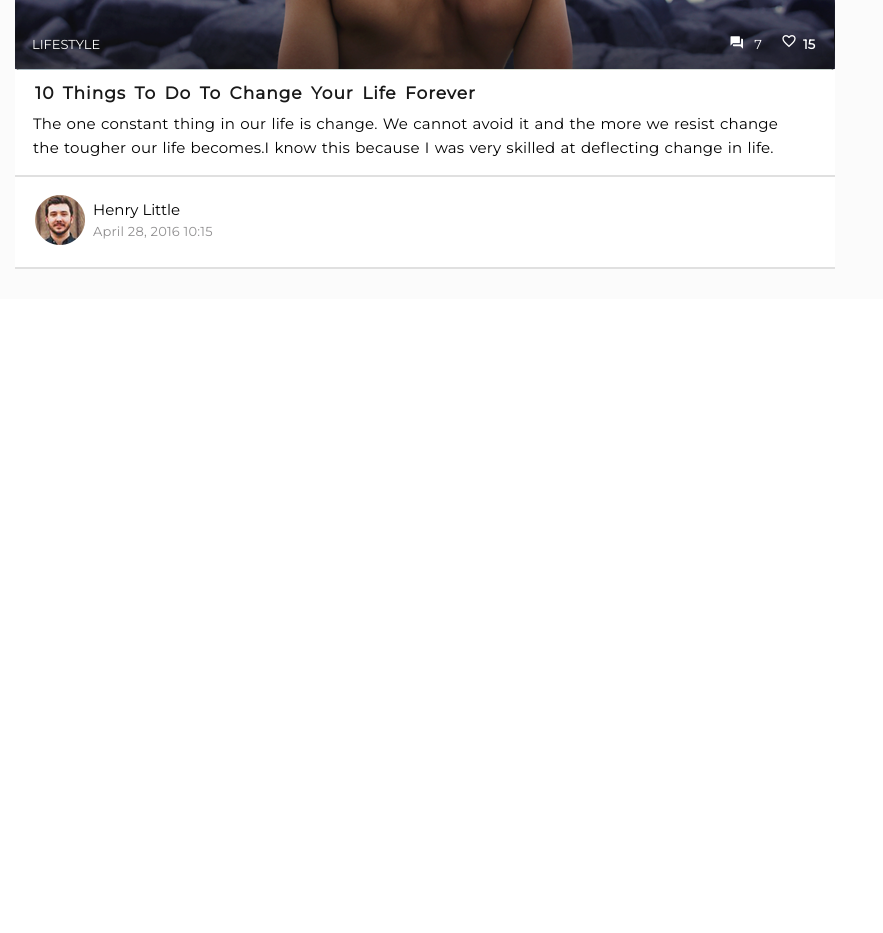
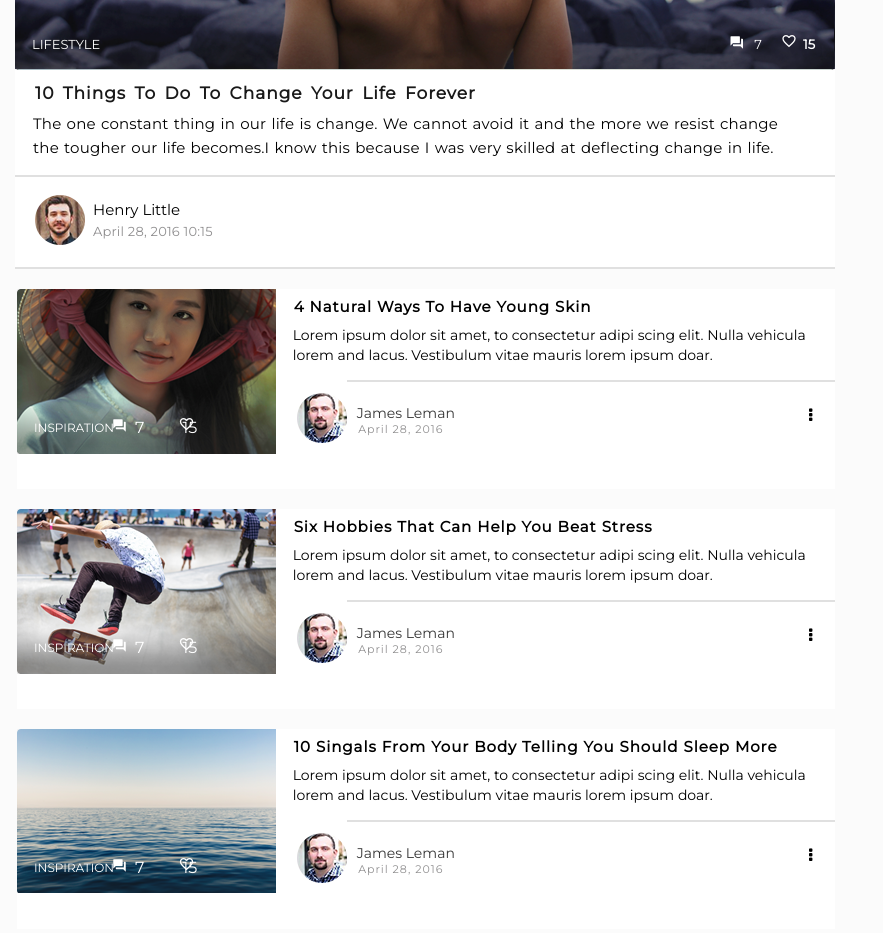
Before and after one commit to rarecode00/static-pixel-perfect, a plain HTML site: page index.html in a window 1280 px wide. Shown: the part 1284-2217 px from the top of the page, without its empty margins (0-883 px from the left). Before the commit the page ends 1584 px from the top, so only its background shows below. Drawn offline with nearby package versions, Linux system fonts and the light colour scheme.

Commit message:
body blogs updates

```diff
--- a/css/style.css
+++ b/css/style.css
@@ -757,7 +757,8 @@ body{
 
 .card2-blog-1 {
     background-image: url(/public/card2-image.png);
-    width: 396px;
+    width: 596px;
+    height: 200px;
     background-repeat: no-repeat;
 }
 
@@ -776,10 +777,8 @@ body{
 }
 
 .card2-icon-align {
-    float: right;
     display: flex;
     margin-top: 22px;
-    margin-right: 20px;
 }
 
 .comments1 {
@@ -793,39 +792,37 @@ body{
     display: flex;
 }
 
+
 .card2-boldheading-container {
     color: black;
     font-size: 15px;
     letter-spacing: 1px;
-    padding-top: 10px;
+    padding-top: 8px;
     font-weight: 900;
-    margin-left: 19px;
+    margin-left: -53px;
 }
 
 .card2-description-container {
-    margin-left: 17px;
+    margin-left: -54px;
     margin-top: 9px;
-    margin-bottom: 12px;
-    line-height: 22px;
-    letter-spacing: 1px;
-    margin-right: 30px;
-    word-spacing: 1px;
-    font-size: 15px;
+    margin-bottom: 15px;
+    line-height: 20px;
+    font-size: 14px;
 }
 
 .card2-author-details {
     display: flex;
-    margin-left: 20px;
+    margin-left: -50px;
     margin-top: 11px;
 }
 
 .card2-authordate {
     display: inline;
+    margin-top: 10px;
 }
 
 .card2-authordate span:nth-child(2) {
     font-size: 11px;
-    margin-top: 9;
     color: #908f90;
     display: flex;
     letter-spacing: 1px;
@@ -837,8 +834,7 @@ body{
     color: #373737;
     font-weight: 500;
     font-size: 14px;
-    margin-top: 5px;
-    margin-bottom: 8px;
+    /* margin-bottom: 8px; */
 }
 
 .dot-container {
@@ -856,11 +852,17 @@ body{
     margin-left: 2px;
 }
 
+.card3-blog-1 {
+    background-image: url(/public/card3-image.png);
+    width: 596px;
+    height: 200px;
+    background-repeat: no-repeat;
+}
 
-.card3-image {
-
-    background-image: url(/public/card3-image.png);
-    width: 396px;
+.card4-blog-1 {
+    background-image: url(/public/card4-image.png);
+    width: 596px;
+    height: 200px;
     background-repeat: no-repeat;
 }
 
--- a/index.html
+++ b/index.html
@@ -151,6 +151,7 @@
 
   <div class="body-container">
       <div class="body-left-container">
+        <!-- Start First BLOG -->
         <div class="card1">
           <div class="image1">
             <div class="image-10things">
@@ -192,8 +193,11 @@
           </div>
           <div class="divider"></div>
         </div>
-        </div>
-        <!-- <div class="card2">
+
+        <!-- End First Blog -->
+
+        <!-- Start Second BLog -->
+        <div class="card2">
           <div class="card2-blog-1">
             <div class="card2-image-txt">
               <div class="card2-txt1">INSPIRATION</div>
@@ -211,50 +215,87 @@
           </div>
           <div class="card2-caption-details2">
             <div class="card2-boldheading-container">4 Natural Ways To Have Young Skin</div>
-            <div class="card2-description-container">Lorem ipsum dolor sit amet consectetur adipisicing elit. Totam quidem porroreiciendis beata </div>
+            <div class="card2-description-container">Lorem ipsum dolor sit amet, to consectetur  adipi scing elit. Nulla vehicula lorem and lacus. Vestibulum vitae mauris lorem ipsum doar.</div>
             <div class="divider"></div>
             <div class="card2-author-details">
-              <div> <img src='/public/bolg2-user.png'></div>
+              <div><img src='/public/bolg2-user.png'></div>
               <div class="card2-authordate">
-                <div class="card2-author-container">James Leman</div>
-                <div class="card2-date-container">April 28, 2016</div>
+                <span>James Leman</span>
+                <span>April 28, 2016</span>
               </div>
               <div> <i class="fa fa-ellipsis-v dot-container" aria-hidden="true"></i></div>
             </div>
             <div class="card-divider"></div>
           </div>
-      </div>
-      <div class="card2">
-        <div class="card2-blog-1">
-          <div class="card2-image-txt">
-            <div class="card2-txt1">INSPIRATION</div>
-            <div class=" card2-icon-align">
-              <div class="comments1">
-                <div> <i class="material-icons comment-image">forum</i></div>
-                <span>7</span>
-              </div>
-              <div class="likes1">
-                <div> <i class="material-icons-outlined like-image">favorite_border</i></div>
-                <span> 15 </span>
+        </div>
+        <!-- End of Second Blog -->
+        <!-- Start of Thrid Blog -->
+        <div class="card2">
+          <div class="card3-blog-1">
+            <div class="card2-image-txt">
+              <div class="card2-txt1">INSPIRATION</div>
+              <div class=" card2-icon-align">
+                <div class="comments1">
+                  <div> <i class="material-icons comment-image">forum</i></div>
+                  <span>7</span>
+                </div>
+                <div class="likes1">
+                  <div> <i class="material-icons-outlined like-image">favorite_border</i></div>
+                  <span> 15 </span>
+                </div>
               </div>
             </div>
           </div>
+          <div class="card2-caption-details2">
+            <div class="card2-boldheading-container">Six Hobbies That Can Help You Beat Stress</div>
+            <div class="card2-description-container">Lorem ipsum dolor sit amet, to consectetur  adipi scing elit. Nulla vehicula lorem and lacus. Vestibulum vitae mauris lorem ipsum doar.</div>
+            <div class="divider"></div>
+            <div class="card2-author-details">
+              <div><img src='/public/bolg2-user.png'></div>
+              <div class="card2-authordate">
+                <span>James Leman</span>
+                <span>April 28, 2016</span>
+              </div>
+              <div> <i class="fa fa-ellipsis-v dot-container" aria-hidden="true"></i></div>
+            </div>
+            <div class="card-divider"></div>
+          </div>
         </div>
-        <div class="card2-caption-details2">
-          <div class="card2-boldheading-container">4 Natural Ways To Have Young Skin</div>
-          <div class="card2-description-container">Lorem ipsum dolor sit amet consectetur adipisicing elit. Totam quidem porroreiciendis beata </div>
-          <div class="divider"></div>
-          <div class="card2-author-details">
-            <div> <img src='/public/bolg2-user.png'></div>
-            <div class="card2-authordate">
-              <div class="card2-author-container">James Leman</div>
-              <div class="card2-date-container">April 28, 2016</div>
+        <!-- End of Thrid Blog -->
+        <!-- Start of Fourth Blog -->
+        <div class="card2">
+          <div class="card4-blog-1">
+            <div class="card2-image-txt">
+              <div class="card2-txt1">INSPIRATION</div>
+              <div class=" card2-icon-align">
+                <div class="comments1">
+                  <div> <i class="material-icons comment-image">forum</i></div>
+                  <span>7</span>
+                </div>
+                <div class="likes1">
+                  <div> <i class="material-icons-outlined like-image">favorite_border</i></div>
+                  <span> 15 </span>
+                </div>
+              </div>
             </div>
-            <div> <i class="fa fa-ellipsis-v dot-container" aria-hidden="true"></i></div>
           </div>
-          <div class="card-divider"></div>
+          <div class="card2-caption-details2">
+            <div class="card2-boldheading-container">10 Singals From Your Body Telling You Should Sleep More</div>
+            <div class="card2-description-container">Lorem ipsum dolor sit amet, to consectetur  adipi scing elit. Nulla vehicula lorem and lacus. Vestibulum vitae mauris lorem ipsum doar.</div>
+            <div class="divider"></div>
+            <div class="card2-author-details">
+              <div><img src='/public/bolg2-user.png'></div>
+              <div class="card2-authordate">
+                <span>James Leman</span>
+                <span>April 28, 2016</span>
+              </div>
+              <div> <i class="fa fa-ellipsis-v dot-container" aria-hidden="true"></i></div>
+            </div>
+            <div class="card-divider"></div>
+          </div>
         </div>
-    </div> -->
+        <!-- End of fourth Blog -->
+        </div>
 
      <!-- Right BOdy Container  -->
       <div class="right-body-container">
@@ -263,7 +304,7 @@
             <div class="searchbar-container"> Search</div>
             <i class="material-icons-round coloured-searchicon">search</i>
           </div>
-
+          <!-- Start Categories -->
           <div class="categories-container">
             <div class="categories">CATEGORIES</div>
             <div class="horizontal-divider"></div>
@@ -303,6 +344,14 @@
             </div>
           </div>
 
+          <!-- End Categories -->
+
+          <!-- Start Subscribe -->
+
+
+
+          <!-- End Subscribe -->
+
         </div>
       </div>
   </div>
```
